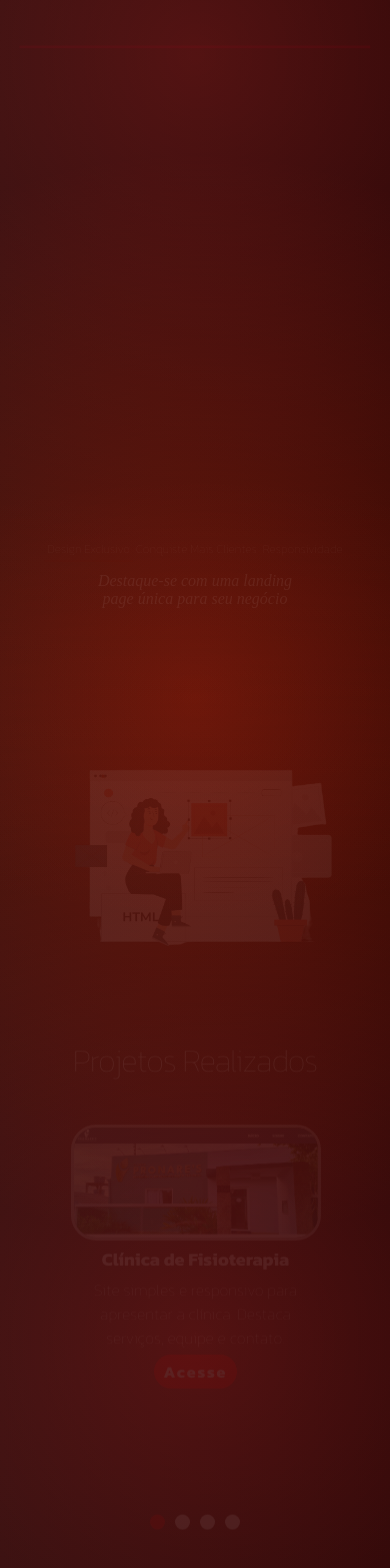
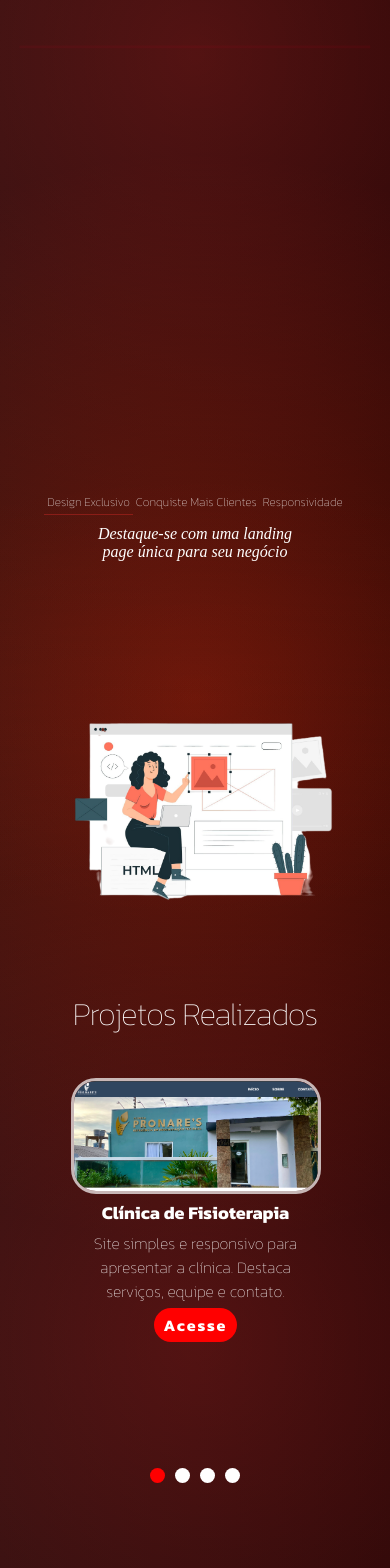
Before and after one commit to Daniel-Possamai/myLandPagePrincipal, a React (Create React App) app: page / in a window 390 px wide. Shown: the part 374-1942 px from the top of the page. Built offline with nearby package versions, Linux system fonts and the light colour scheme; a web font is replaced by a local one.

Commit message:
retirado as transições suaves por estarem causando problemas no mobile

```diff
--- a/package.json
+++ b/package.json
@@ -15,12 +15,10 @@
     "@types/node-sass": "^4.11.7",
     "@types/react": "^18.3.3",
     "@types/react-dom": "^18.3.0",
-    "framer-motion": "^11.2.12",
     "localforage": "^1.10.0",
     "match-sorter": "^6.3.4",
     "react": "^18.3.1",
     "react-dom": "^18.3.1",
-    "react-intersection-observer": "^9.10.3",
     "react-multi-carousel": "^2.8.5",
     "react-router-dom": "^6.23.1",
     "react-scripts": "5.0.1",
--- a/src/components/objectpage/objectpage.tsx
+++ b/src/components/objectpage/objectpage.tsx
@@ -1,5 +1,6 @@
+import { useState } from 'react';
 import './objectpage.scss'
-import { SetStateAction, useState } from 'react';
+
 
 
 
--- a/src/components/slider/slider.tsx
+++ b/src/components/slider/slider.tsx
@@ -84,10 +84,10 @@ export default function Slider(props: PropsSlider) {
 
         {slides.map((slide, index) => (
           <div key={index} className={ 'container-items' }>
-            <img src={slide.img} alt={slide.title} onClick={() => openModal(slide.img)} />
+            <img src={slide.img} alt={slide.title} onClick={() => openModal(slide.img)}/>
             <h3> { slide.title } </h3>
             <p> { slide.description } </p>
-            <a href={ slide.url } target='_blank'>Acesse</a>
+            <a href={ slide.url } target='_blank' rel="noreferrer">Acesse</a>
 
           </div>
         ))}
--- a/src/pages/home/home.tsx
+++ b/src/pages/home/home.tsx
@@ -5,8 +5,7 @@ import { useEffect, useState } from "react"
 import Objectpage from "../../components/objectpage/objectpage"
 import Slider from "../../components/slider/slider"
 import { SliderData } from "../../utils/data"
-import { useInView } from 'react-intersection-observer';
-import { motion } from 'framer-motion';
+
 
 
 
@@ -23,17 +22,6 @@ export interface SliderProps {
 export default function Home(){
     const [loading, setLoading] = useState(true)
 
-    // Hook para Objectpage
-    const { ref: refObjectpage, inView: inViewObjectpage } = useInView({
-        triggerOnce: true,
-        rootMargin: '-200px 0px',
-    });
-
-    // Hook para Slider
-    const { ref: refSlider, inView: inViewSlider } = useInView({
-        triggerOnce: true,
-        rootMargin: '-200px 0px',
-    });
 
 
     useEffect(() => {
@@ -52,22 +40,10 @@ export default function Home(){
              <div className={ 'container-Englobador' }>
                 <Hero/>
 
-                <motion.div
-                    ref={refObjectpage}
-                    initial={{ opacity: 0, y: 50 }}
-                    animate={{ opacity: inViewObjectpage ? 1 : 0, y: inViewObjectpage ? 0 : 50 }}
-                    transition={{ duration: 2.5, ease: "easeInOut"}}
-                >
-                    <Objectpage />
-                </motion.div>
-                <motion.div
-                    ref={refSlider}
-                    initial={{ opacity: 0, y: 50 }}
-                    animate={{ opacity: inViewSlider ? 1 : 0, y: inViewSlider ? 0 : 50 }}
-                    transition={{ duration: 2.5, ease: "easeInOut"}}
-                >
-                    <Slider slides={ SliderData }/>
-                </motion.div>
+                <Objectpage />
+
+                <Slider slides={ SliderData }/>
+
 
             </div>
         }
```
Also changed, not shown: 1 other file (tests, documents, lock files or other folders).
